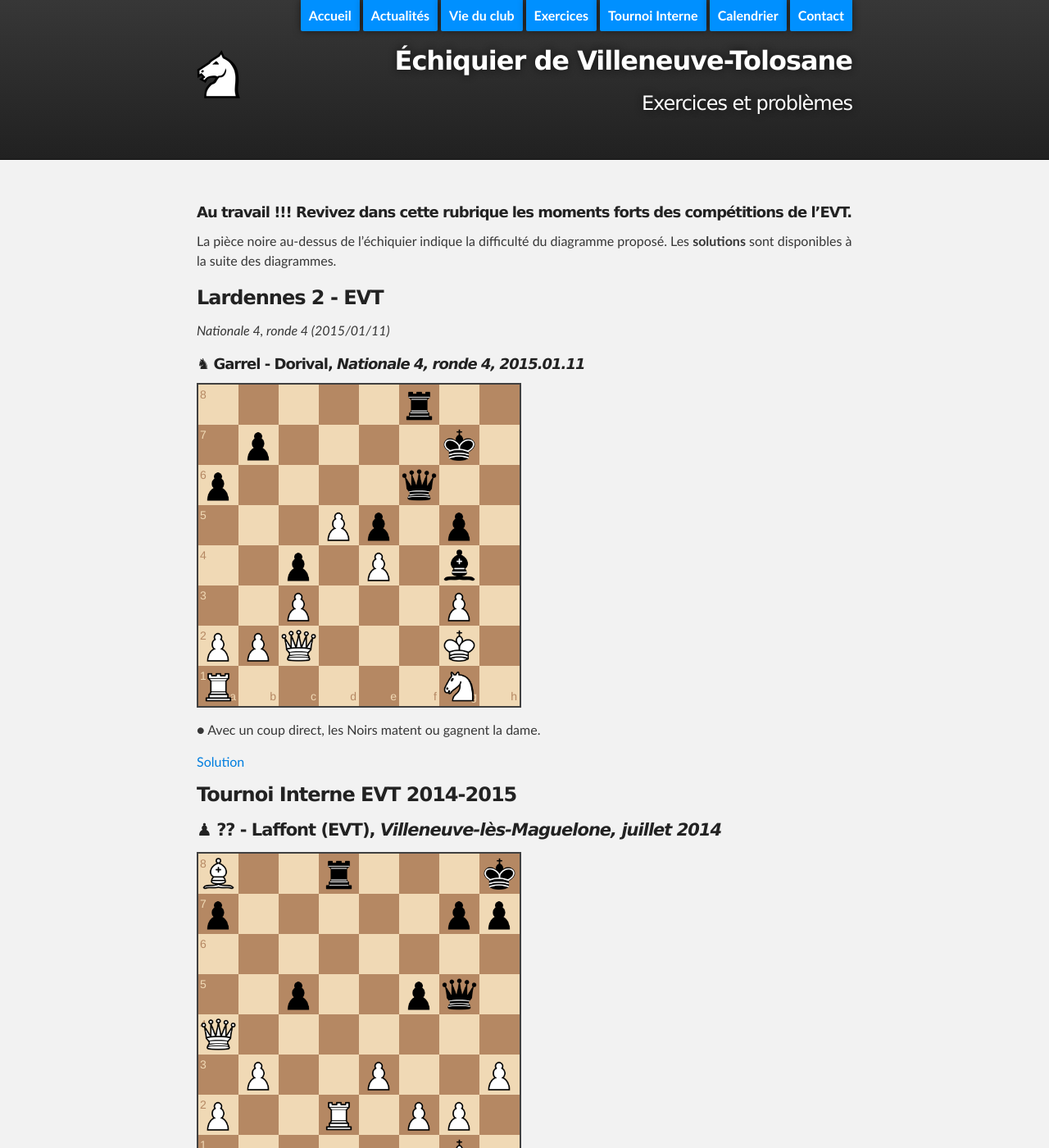
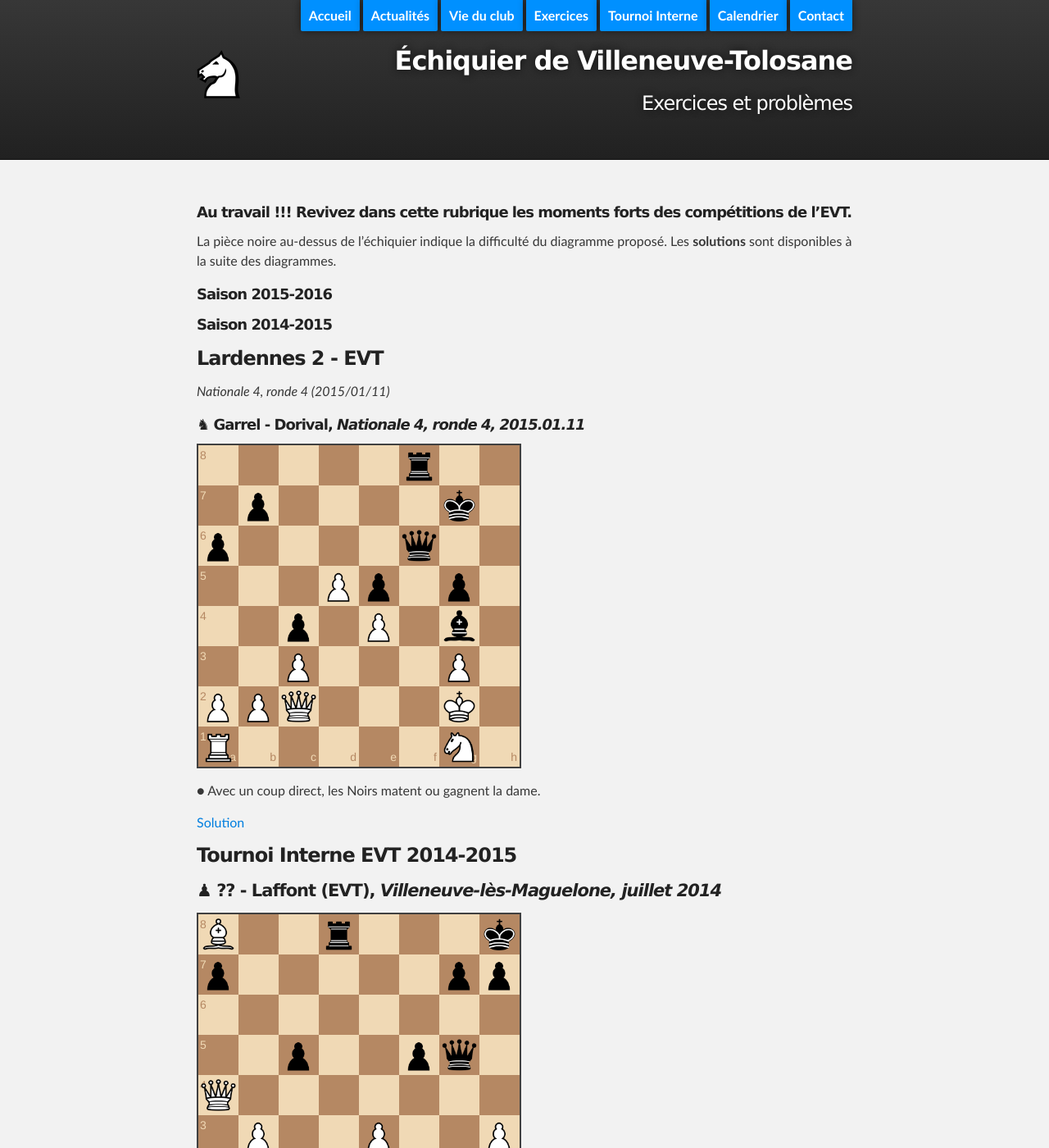
Before and after one commit to echiquier-villeneuve-tolosane/echiquier-villeneuve-tolosane.github.io, a Jekyll site: the page built from exercices.md, in a window 1280 px wide and 1400 px high. Shown: the whole window at 82% size. Built offline with Jekyll 4.4.1, drawn with Linux system fonts in a browser that asks for light colours; nearby versions of some CDN libraries.

Commit message:
Updated exercices.md

```diff
--- a/exercices.md
+++ b/exercices.md
@@ -5,9 +5,15 @@ root: .
 title: Exercices et problèmes
 ---
 
+
 ##### **Au travail !!! Revivez dans cette rubrique les moments forts des compétitions de l'EVT.**
 
 La pièce noire au-dessus de l'échiquier indique la difficulté du diagramme proposé. Les **solutions** sont disponibles à la suite des diagrammes.
+
+##### Saison 2015-2016
+
+
+##### Saison 2014-2015
 
 ### Lardennes 2 - EVT
 
@@ -36,7 +42,9 @@ _Nationale 4, ronde 4 (2015/01/11)_
 > **27... Txa8 (27...Txd2?? De8#)**
 
 
-##### **En PDF !**
+##### Saison 2014-2015
+
+**En PDF !**
 
 Retrouvez la récolte des diagrammes EVT 20134-2014 en [document PDF](http://echiquier-villeneuve-tolosane.github.io/documents/EVT_exercisebook_20132014.pdf "Diagrammes EVT 2013-2014").
 
```
